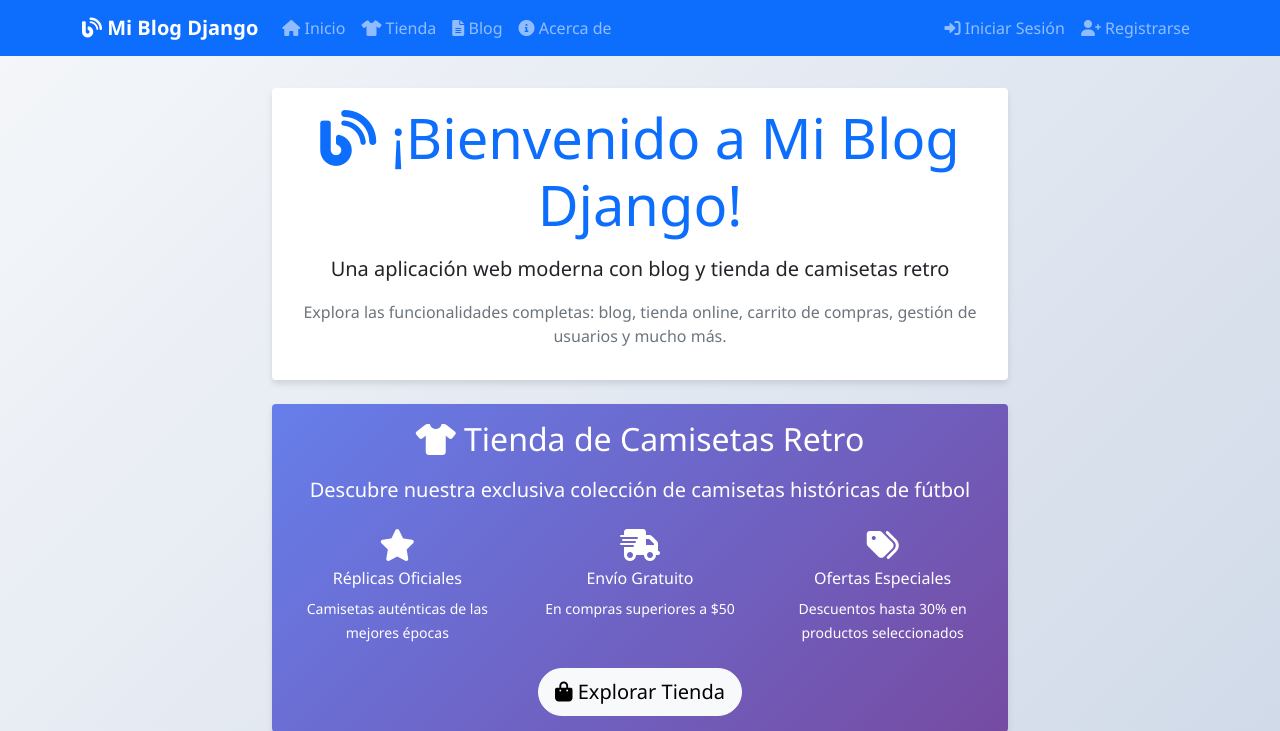
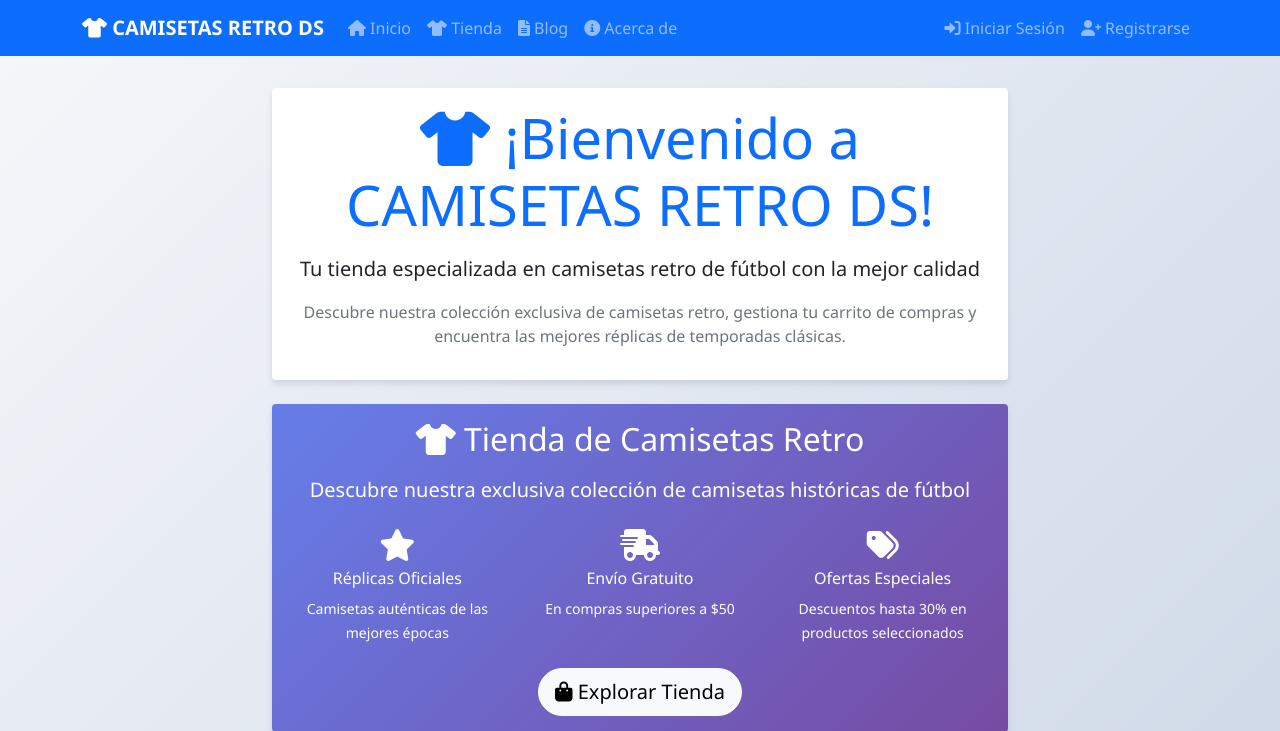
Before and after one commit to dylansayegh/django83011_mi_primer_app, a Django app: page / in a window 1280 px wide. Shown: the top 731 px of the page. Run offline with Django 5.2, Linux system fonts and the light colour scheme.

Commit message:
proyecto casi terminado

```diff
--- a/mi_primer_app/templates/mi_primer_app/inicio.html
+++ b/mi_primer_app/templates/mi_primer_app/inicio.html
@@ -1,6 +1,6 @@
 {% extends 'mi_primer_app/padre.html' %}
 
-{% block titulo %}Inicio - Mi Blog Django{% endblock %}
+{% block titulo %}Inicio - CAMISETAS RETRO DS{% endblock %}
 
 {% block contenido %}
 <div class="container">
@@ -10,12 +10,12 @@
             <div class="card mb-4">
                 <div class="card-body text-center">
                     <h1 class="display-4 text-primary mb-3">
-                        <i class="fas fa-blog"></i> ¡Bienvenido a Mi Blog Django!
+                        <i class="fas fa-tshirt"></i> ¡Bienvenido a CAMISETAS RETRO DS!
                     </h1>
-                    <p class="lead">Una aplicación web moderna con blog y tienda de camisetas retro</p>
+                    <p class="lead">Tu tienda especializada en camisetas retro de fútbol con la mejor calidad</p>
                     <p class="text-muted">
-                        Explora las funcionalidades completas: blog, tienda online, carrito de compras,
-                        gestión de usuarios y mucho más.
+                        Descubre nuestra colección exclusiva de camisetas retro, gestiona tu carrito de compras
+                        y encuentra las mejores réplicas de temporadas clásicas.
                     </p>
                 </div>
             </div>
--- a/mi_primer_app/templates/mi_primer_app/padre.html
+++ b/mi_primer_app/templates/mi_primer_app/padre.html
@@ -3,7 +3,7 @@
 <head>
     <meta charset="UTF-8">
     <meta name="viewport" content="width=device-width, initial-scale=1.0">
-    <title>{% block titulo %}Mi Blog Django{% endblock %}</title>
+    <title>{% block titulo %}CAMISETAS RETRO DS{% endblock %}</title>
     <link href="https://cdn.jsdelivr.net/npm/bootstrap@5.1.3/dist/css/bootstrap.min.css" rel="stylesheet">
     <link rel="stylesheet" href="https://cdnjs.cloudflare.com/ajax/libs/font-awesome/6.0.0/css/all.min.css">
     <style>
@@ -24,7 +24,7 @@
     <nav class="navbar navbar-expand-lg navbar-dark bg-primary">
         <div class="container">
             <a class="navbar-brand" href="{% url 'mi_primer_app:home' %}">
-                <i class="fas fa-blog"></i> Mi Blog Django
+                <i class="fas fa-tshirt"></i> CAMISETAS RETRO DS
             </a>
             <button class="navbar-toggler" type="button" data-bs-toggle="collapse" data-bs-target="#navbarNav">
                 <span class="navbar-toggler-icon"></span>
--- a/mi_primer_proyecto/settings.py
+++ b/mi_primer_proyecto/settings.py
@@ -135,3 +135,6 @@ LOGIN_URL = '/auth/login/'
 # https://docs.djangoproject.com/en/5.2/ref/settings/#default-auto-field
 
 DEFAULT_AUTO_FIELD = 'django.db.models.BigAutoField'
+
+# Silenciar warnings de sistema para ImageField
+SILENCED_SYSTEM_CHECKS = ['fields.E210']
--- a/pages/models.py
+++ b/pages/models.py
@@ -7,6 +7,7 @@ class Page(models.Model):
     contenido = models.TextField()
     imagen = models.ImageField(upload_to='pages/', blank=True, null=True)
     fecha_publicacion = models.DateTimeField(auto_now_add=True)
+    fecha_creacion = models.DateTimeField(auto_now_add=True)
     autor = models.ForeignKey(User, on_delete=models.CASCADE)
 
     def __str__(self):
```
